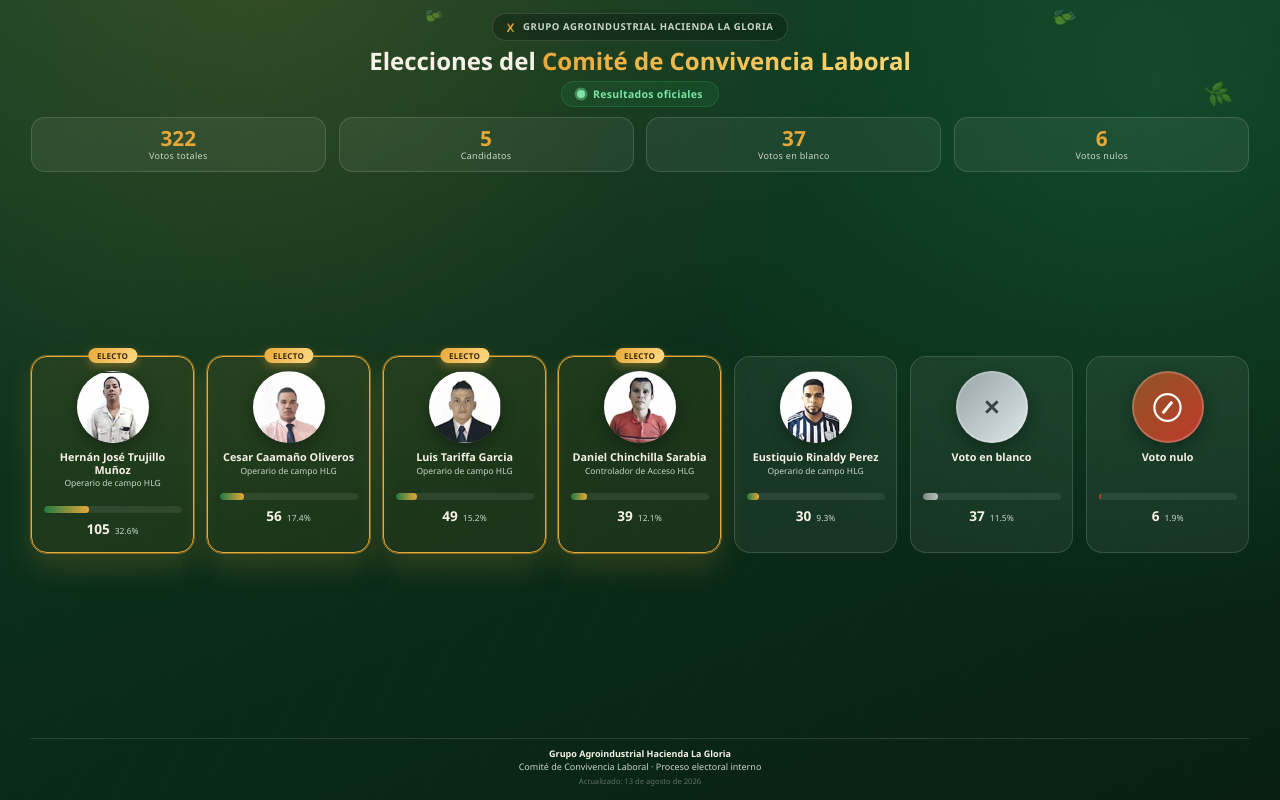
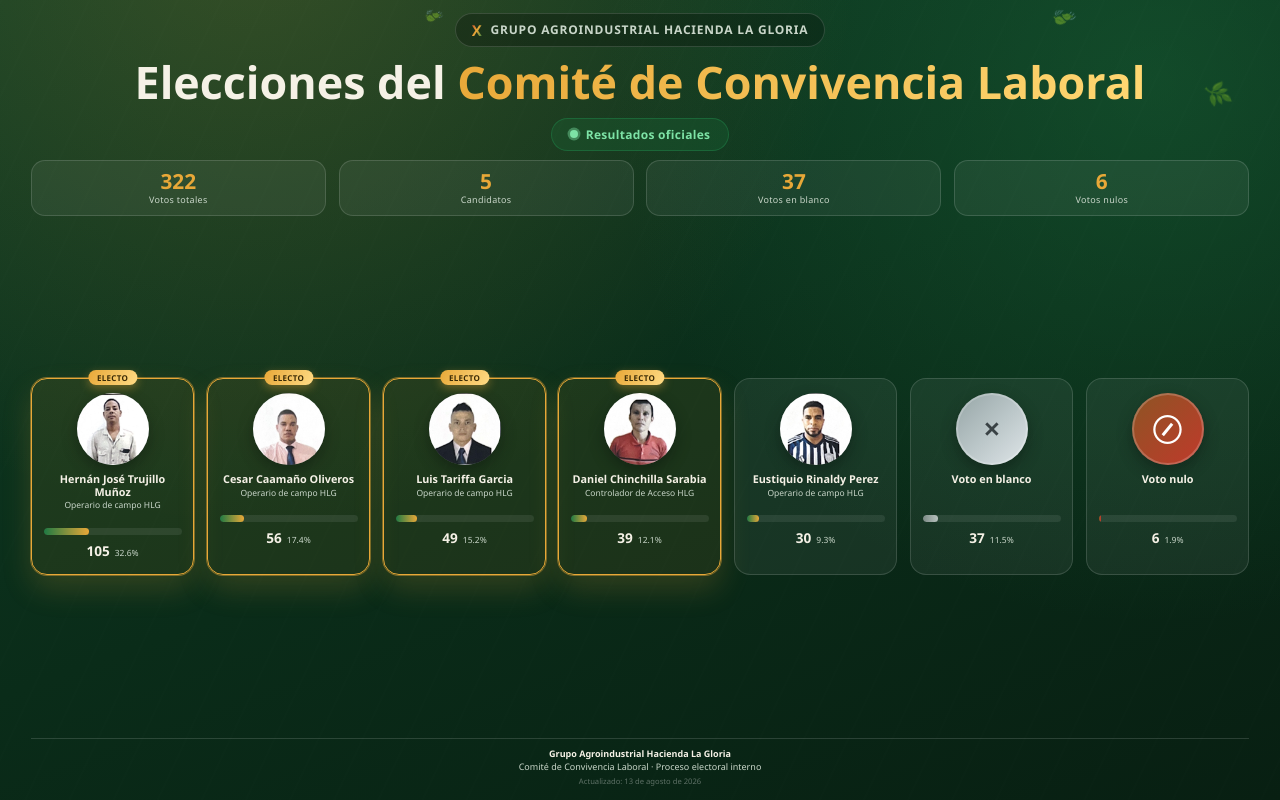
Before and after one commit to gaminuma06/HLG-COMITE-DE-CONVIVENCIA, a plain HTML site: page index.html in a window 1280 px wide. Drawn offline with Linux system fonts and the light colour scheme.

Commit message:
Agrandar el titulo del encabezado

```diff
--- a/index.html
+++ b/index.html
@@ -78,7 +78,7 @@
     flex-direction:column;
     align-items:center;
     text-align:center;
-    gap:clamp(4px,0.8vh,10px);
+    gap:clamp(6px,1.2vh,14px);
     animation:fadeDown 0.7s ease both;
   }
 
@@ -87,12 +87,12 @@
     align-items:center;
     gap:8px;
     font-weight:800;
-    letter-spacing:0.6px;
-    font-size:clamp(9.5px,1.15vh,12.5px);
+    letter-spacing:0.8px;
+    font-size:clamp(11px,1.5vh,15px);
     color:var(--texto-muted);
     background:rgba(0,0,0,0.25);
     border:1px solid var(--card-border);
-    padding:5px 14px;
+    padding:6px 16px;
     border-radius:999px;
   }
 
@@ -106,7 +106,7 @@
   }
 
   h1{
-    font-size:clamp(17px,3vh,32px);
+    font-size:clamp(28px,5.6vh,54px);
     font-weight:800;
     line-height:1.15;
   }
@@ -122,10 +122,10 @@
     display:inline-flex;
     align-items:center;
     gap:8px;
-    padding:5px 15px;
+    padding:7px 18px;
     border-radius:999px;
     font-weight:700;
-    font-size:clamp(10.5px,1.2vh,13px);
+    font-size:clamp(12px,1.5vh,15px);
     letter-spacing:0.3px;
     white-space:nowrap;
   }
```
